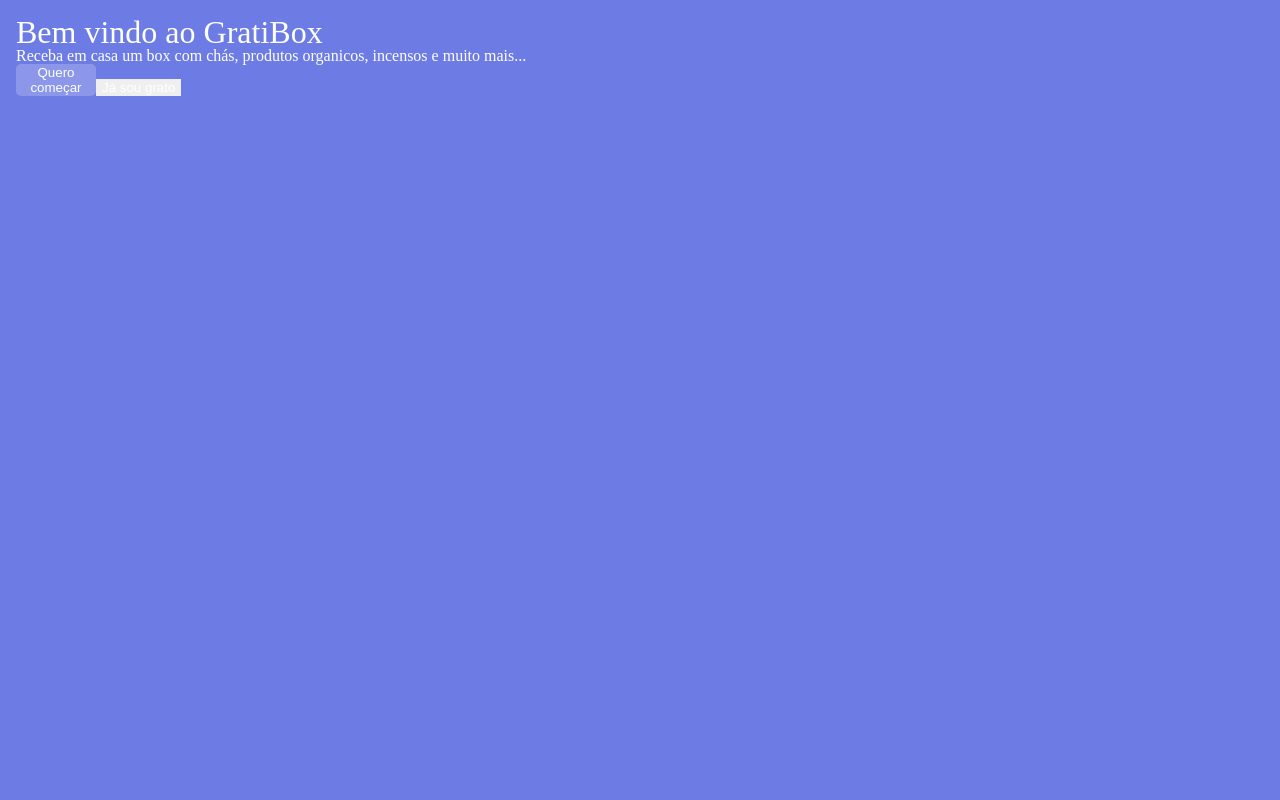
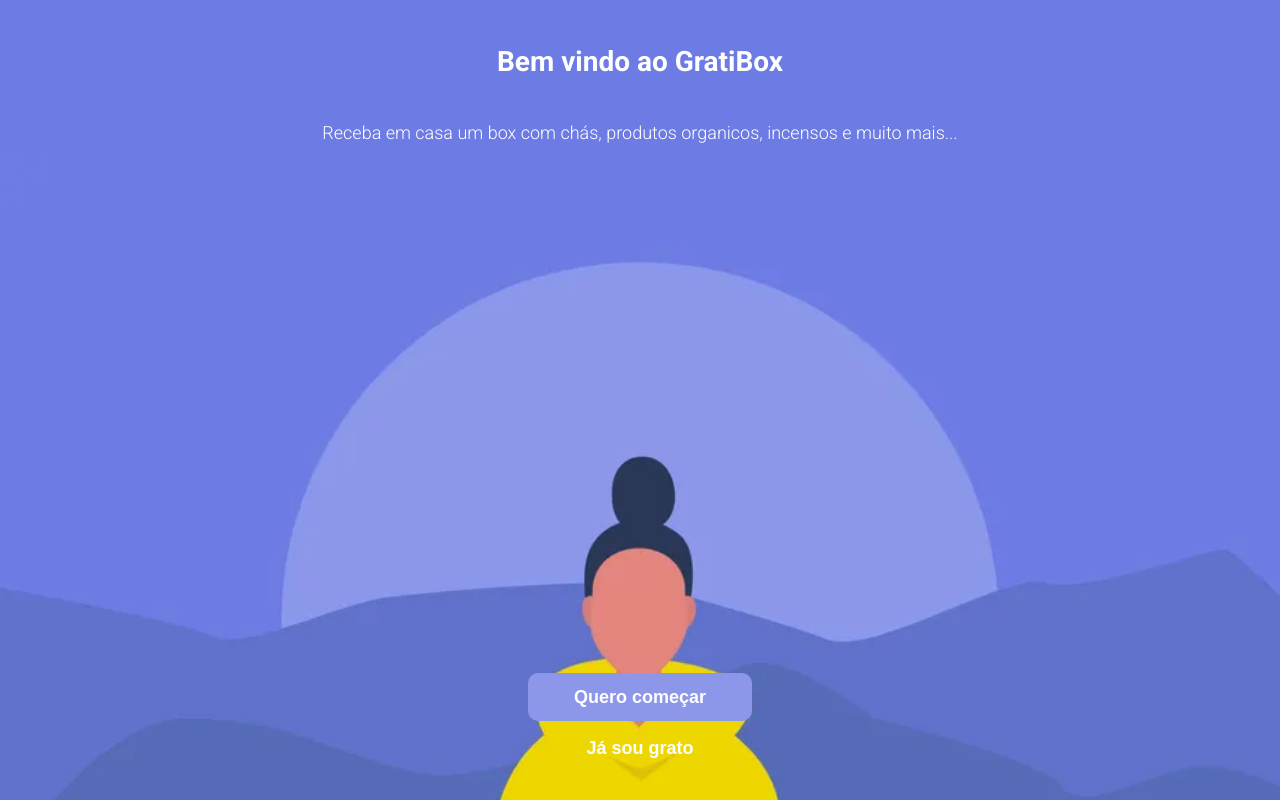
Before and after one commit to Calil-Silva/gratibox-front, a JavaScript app: page / in a window 1280 px wide. Built offline with nearby package versions, Linux system fonts and the light colour scheme.

Commit message:
Home page implemented

```diff
--- a/public/index.html
+++ b/public/index.html
@@ -3,6 +3,9 @@
   <head>
     <meta charset="utf-8" />
     <link rel="icon" href="%PUBLIC_URL%/favicon.ico" />
+    <link rel="preconnect" href="https://fonts.googleapis.com">
+    <link rel="preconnect" href="https://fonts.gstatic.com" crossorigin>
+    <link href="https://fonts.googleapis.com/css2?family=Roboto:wght@300;700&display=swap" rel="stylesheet">
     <meta name="viewport" content="width=device-width, initial-scale=1" />
     <title>GratiBox</title>
   </head>
--- a/src/components/GlobalStyles.js
+++ b/src/components/GlobalStyles.js
@@ -33,13 +33,13 @@ footer, header, hgroup, menu, nav, section {
 }
 body {
 	line-height: 1;
-      background-color: #6d7ce4;
+    background-color: #6d7ce4;
+    font-family: 'Roboto', sans-serif;
 }
     }
     button {
         border: none;
         color: #fff;
-        background-color: none;
     }
         a {
         text-decoration: none;
--- a/src/pages/Home.js
+++ b/src/pages/Home.js
@@ -1,4 +1,5 @@
 import styled from "styled-components";
+import homeContentBackGround from "../assets/images/homePage.webp";
 
 export default function Home() {
   return (
@@ -21,33 +22,60 @@ export default function Home() {
 const Body = styled.div`
   height: 100vh;
   width: 100vw;
-  padding: 1rem;
-  background-color: #6d7ce4;
+  display: flex;
+  flex-direction: column;
+  justify-content: space-between;
+  align-items: center;
 `;
 
 const Header = styled.div`
+  display: flex;
+  flex-direction: column;
+  align-items: center;
+  margin: 3rem 2rem 1rem;
   h1 {
-    font-size: 2rem;
+    font-size: 28px;
+    font-weight: bold;
     color: #fff;
   }
   h2 {
-    font-size: 1rem;
+    font-size: 18px;
+    font-weight: 300;
     color: #fff;
+    margin-top: 3rem;
+    text-align: center;
   }
 `;
 
 const Content = styled.div`
+  background-image: url(${homeContentBackGround});
+  background-repeat: no-repeat;
+  background-position: top;
+  height: 100%;
+  width: 100%;
+  background-size: 100%, cover;
+  display: flex;
+  flex-direction: column;
+  justify-content: flex-end;
+  align-items: center;
+  background-color: #4d65a8;
   button:first-child {
-    height: 2rem;
-    width: 5rem;
+    height: 3rem;
+    width: 14rem;
     color: #fff;
     background-color: #8c97ea;
-    border-radius: 5px;
+    border-radius: 10px;
     border: none;
+    font-weight: bold;
+    font-size: 18px;
   }
   button:last-child {
     border: none;
     background-color: none;
     color: #fff;
+    background-color: transparent;
+    margin: 1rem 0 2.5rem;
+    font-weight: bold;
+    font-size: 18px;
   }
 `;
```
Also changed, not shown: src/assets/images/homePage.webp (renamed from public/images/image05.webp).
